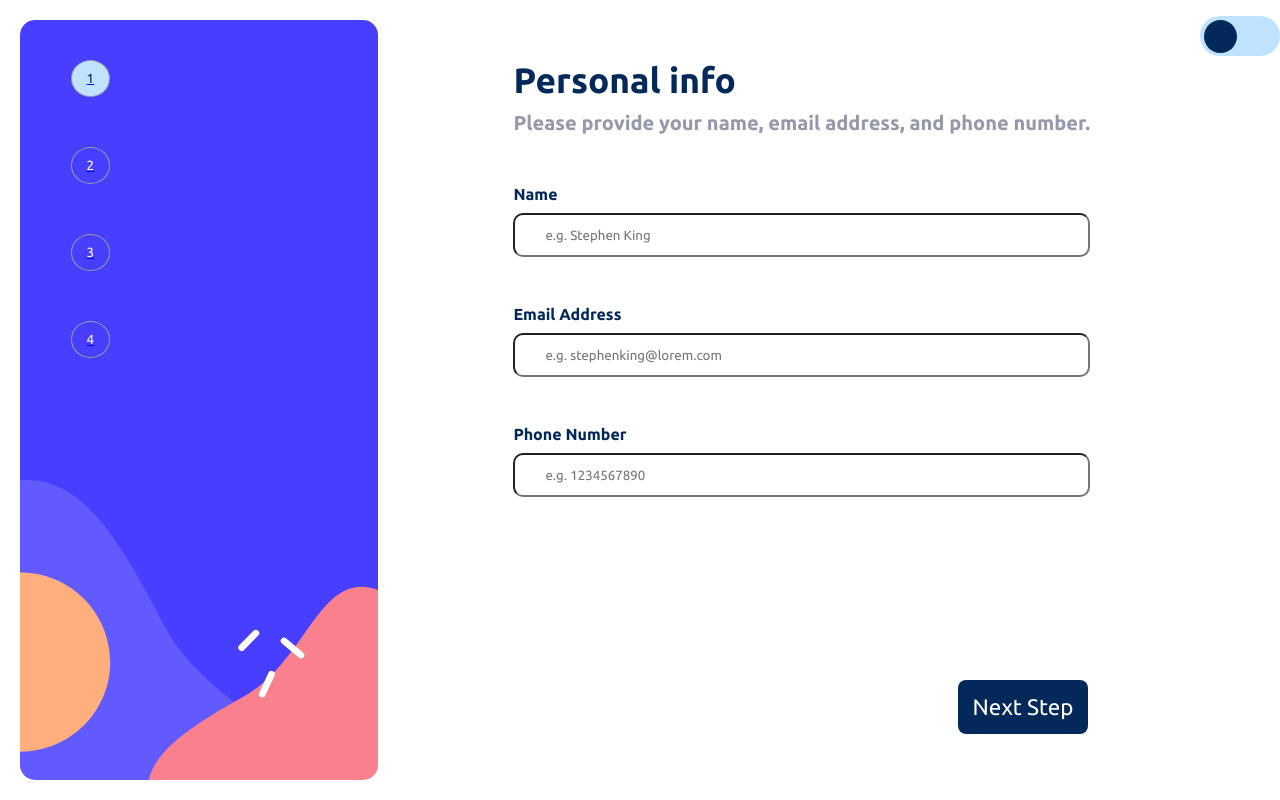
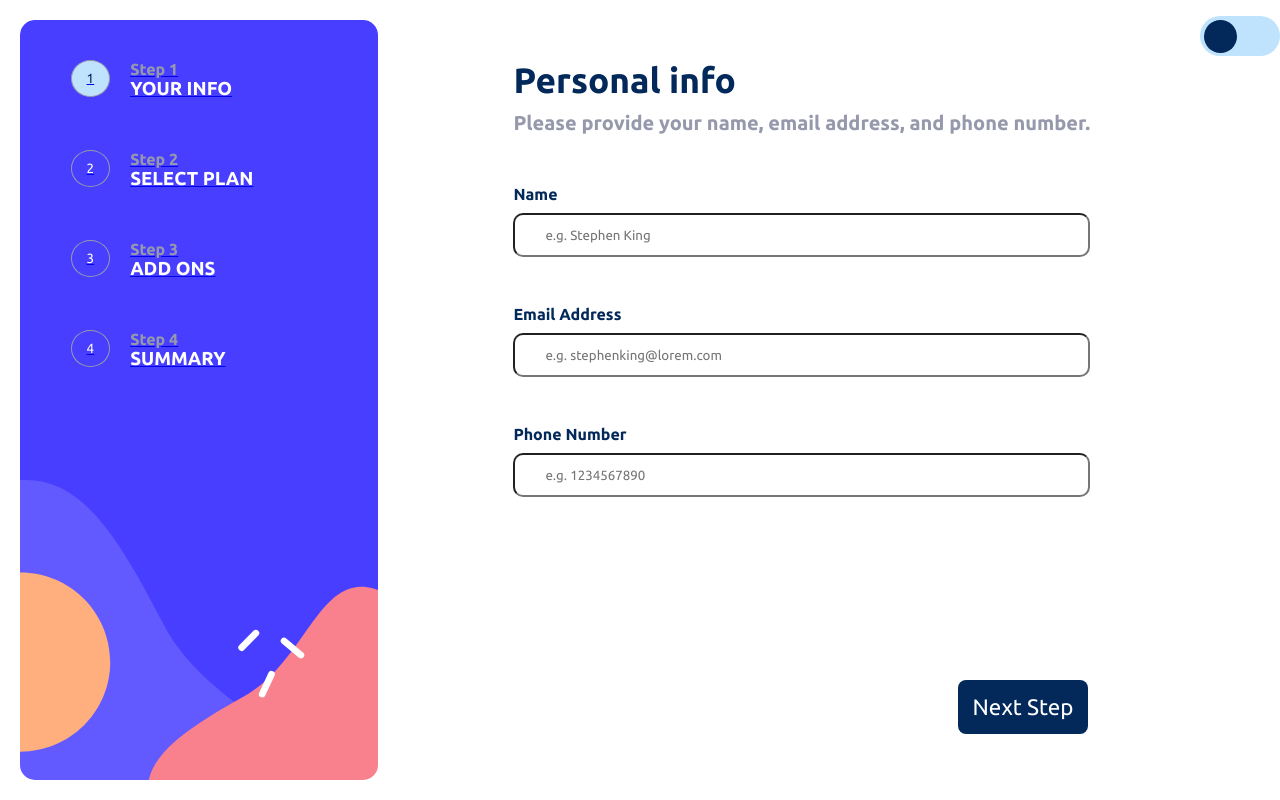
Before and after one commit to Haywayaheadshot/multi-step-form-main, a React (Create React App) app: page / in a window 1280 px wide. Built offline with nearby package versions, Linux system fonts and the light colour scheme.

Commit message:
Add extra section to display only on desktop version

```diff
--- a/src/components/NavBar.js
+++ b/src/components/NavBar.js
@@ -13,21 +13,37 @@ export default function NavBar() {
         <NavLink className="desktop-ul-li" to="/" activeclassname="active-link">
           <li className="nav-bar-ul-li">
             <button className="nav-bar-btns font" type="button" onClick={navBtnHandler}>1</button>
+            <section onClick={navBtnHandler} role="presentation" className="for-desk nav-desk">
+              <h4 className="desk-nav-btn-head font">Step 1</h4>
+              <h3 className="desk-nav-btn-desc font">YOUR INFO</h3>
+            </section>
           </li>
         </NavLink>
         <NavLink className="desktop-ul-li" to="/secondPage" activeclassname="active-link">
           <li className="nav-bar-ul-li">
             <button className="nav-bar-btns font" type="button" onClick={navBtnHandler}>2</button>
+            <section onClick={navBtnHandler} role="presentation" className="for-desk nav-desk">
+              <h4 className="desk-nav-btn-head font">Step 2</h4>
+              <h3 className="desk-nav-btn-desc font">SELECT PLAN</h3>
+            </section>
           </li>
         </NavLink>
         <NavLink className="desktop-ul-li" to="/thirdPage" activeclassname="active-link">
           <li className="nav-bar-ul-li">
             <button className="nav-bar-btns font" type="button" onClick={navBtnHandler}>3</button>
+            <section onClick={navBtnHandler} role="presentation" className="for-desk nav-desk">
+              <h4 className="desk-nav-btn-head font">Step 3</h4>
+              <h3 className="desk-nav-btn-desc font">ADD ONS</h3>
+            </section>
           </li>
         </NavLink>
         <NavLink className="desktop-ul-li" to="/fourthPage" activeclassname="active-link">
           <li className="nav-bar-ul-li">
             <button className="nav-bar-btns font" type="button" onClick={navBtnHandler}>4</button>
+            <section onClick={navBtnHandler} role="presentation" className="for-desk nav-desk">
+              <h4 className="desk-nav-btn-head font">Step 4</h4>
+              <h3 className="desk-nav-btn-desc font">SUMMARY</h3>
+            </section>
           </li>
         </NavLink>
       </ul>
```
